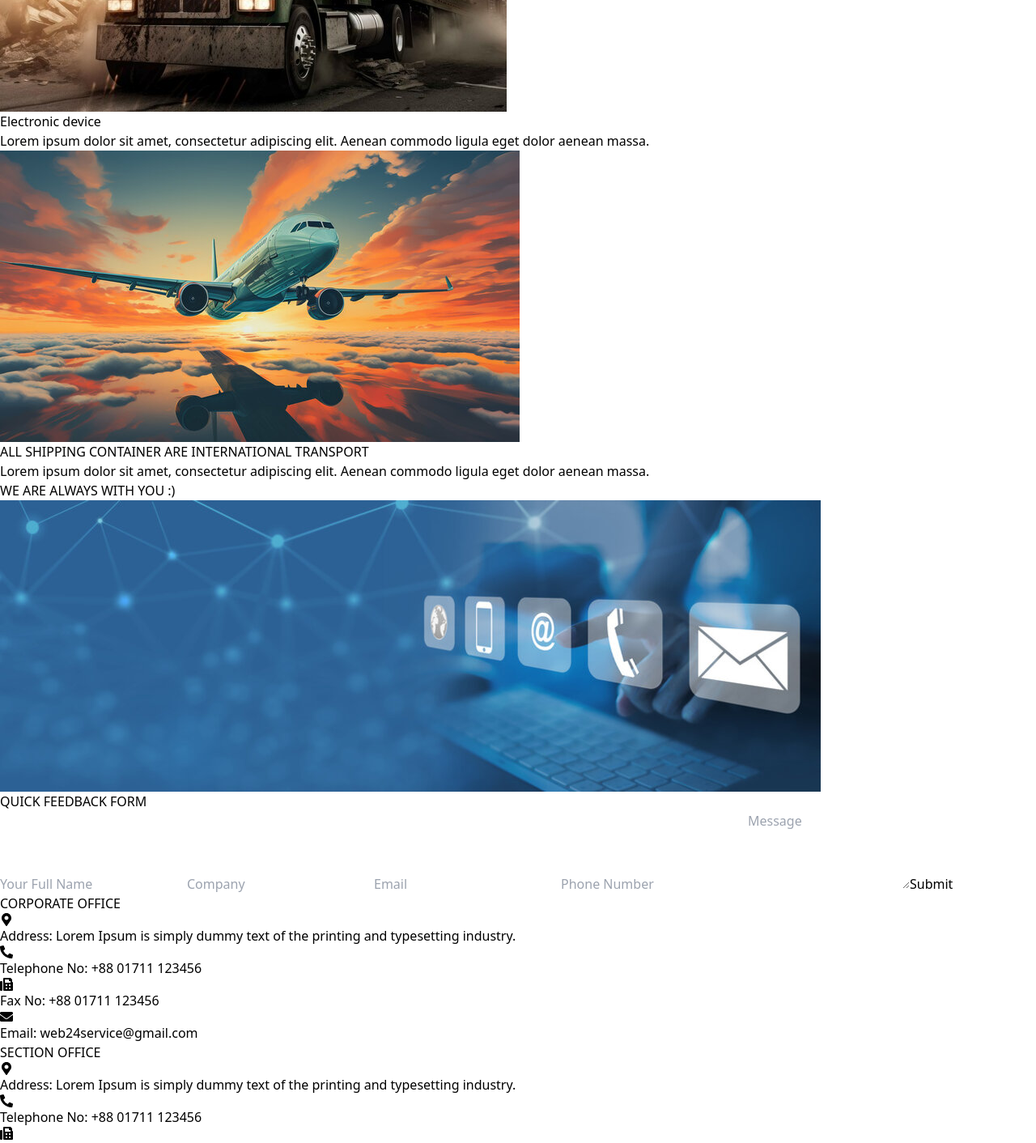
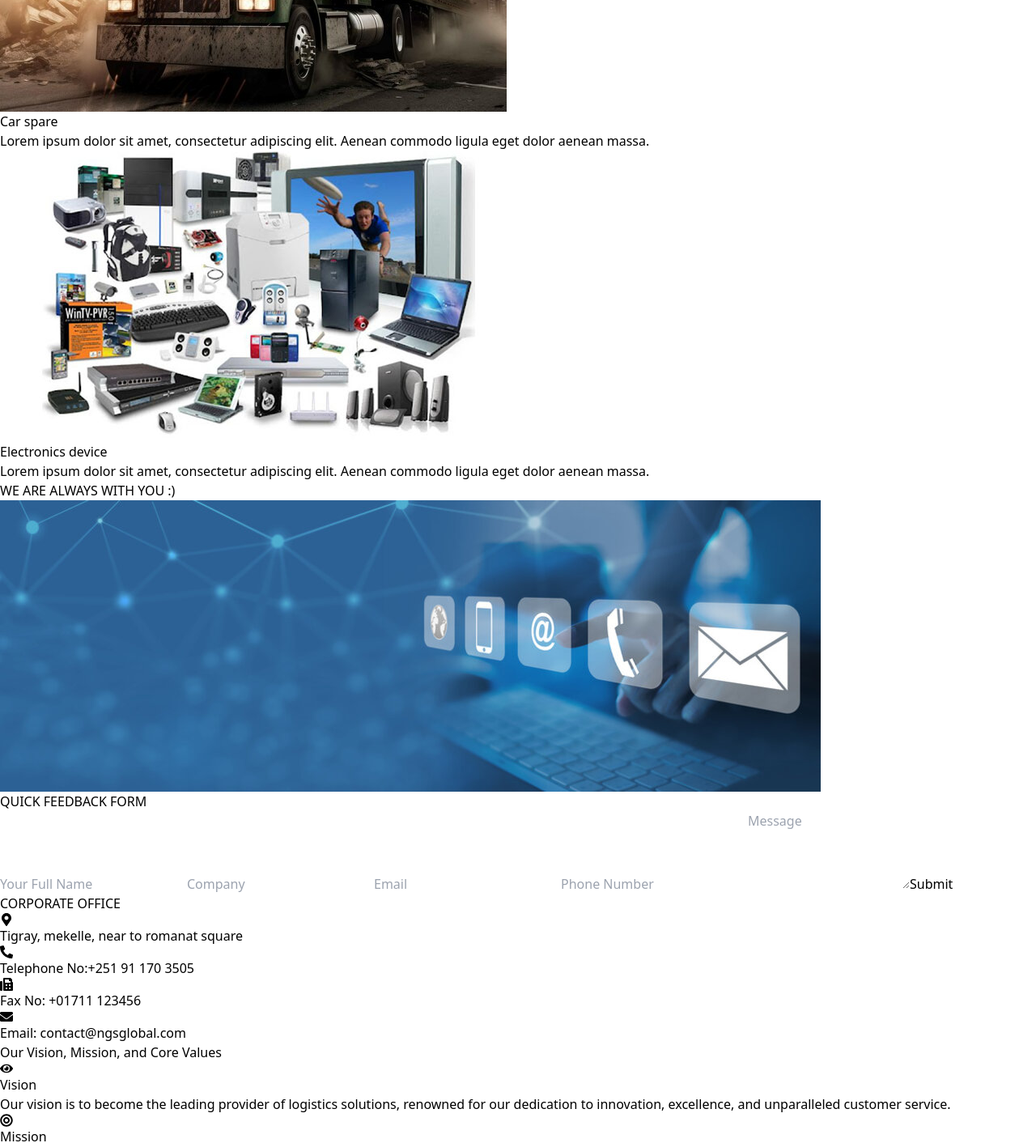
Before and after one commit to Mulubrhan1511/Ngsglobal, a React (Vite) app in the folder front/: page / in a window 1280 px wide. Shown: the part 4560-5972 px from the top of the page at 81% size. Built offline with nearby package versions, Linux system fonts and the light colour scheme.

Commit message:
change images and service texts

```diff
--- a/front/src/Components/BlogPosts/BlogPosts.jsx
+++ b/front/src/Components/BlogPosts/BlogPosts.jsx
@@ -12,13 +12,13 @@ const blogPosts = [
     link: "#"
   },
   {
-    title: "Electronic device",
+    title: "Car spare",
     description: "Lorem ipsum dolor sit amet, consectetur adipiscing elit. Aenean commodo ligula eget dolor aenean massa.",
     image: img2,
     link: "#"
   },
   {
-    title: "ALL SHIPPING CONTAINER ARE INTERNATIONAL TRANSPORT",
+    title: "Electronics device",
     description: "Lorem ipsum dolor sit amet, consectetur adipiscing elit. Aenean commodo ligula eget dolor aenean massa.",
     image: img3,
     link: "#"
--- a/front/src/Components/ContactUs/ContactUs.jsx
+++ b/front/src/Components/ContactUs/ContactUs.jsx
@@ -22,18 +22,18 @@ const ContactUs = () => {
         <div className="md:w-1/3 flex flex-col gap-4">
           <div className="bg-gray-100 p-4 rounded-md shadow-md">
             <h4 className="text-lg font-semibold mb-2">CORPORATE OFFICE</h4>
-            <p className="flex items-center mb-2"><FaMapMarkerAlt className="text-red-600 mr-2" /> Address: Lorem Ipsum is simply dummy text of the printing and typesetting industry.</p>
-            <p className="flex items-center mb-2"><FaPhoneAlt className="text-red-600 mr-2" /> Telephone No: +88 01711 123456</p>
-            <p className="flex items-center mb-2"><FaFax className="text-red-600 mr-2" /> Fax No: +88 01711 123456</p>
-            <p className="flex items-center"><FaEnvelope className="text-red-600 mr-2" /> Email: web24service@gmail.com</p>
+            <p className="flex items-center mb-2"><FaMapMarkerAlt className="text-red-600 mr-2" /> Tigray, mekelle, near to romanat square</p>
+            <p className="flex items-center mb-2"><FaPhoneAlt className="text-red-600 mr-2" /> Telephone No:+251 91 170 3505</p>
+            <p className="flex items-center mb-2"><FaFax className="text-red-600 mr-2" /> Fax No: +01711 123456</p>
+            <p className="flex items-center"><FaEnvelope className="text-red-600 mr-2" /> Email: contact@ngsglobal.com</p>
           </div>
-          <div className="bg-gray-100 p-4 rounded-md shadow-md">
+          {/* <div className="bg-gray-100 p-4 rounded-md shadow-md">
             <h4 className="text-lg font-semibold mb-2">SECTION OFFICE</h4>
             <p className="flex items-center mb-2"><FaMapMarkerAlt className="text-red-600 mr-2" /> Address: Lorem Ipsum is simply dummy text of the printing and typesetting industry.</p>
             <p className="flex items-center mb-2"><FaPhoneAlt className="text-red-600 mr-2" /> Telephone No: +88 01711 123456</p>
             <p className="flex items-center mb-2"><FaFax className="text-red-600 mr-2" /> Fax No: +88 01711 123456</p>
             <p className="flex items-center"><FaEnvelope className="text-red-600 mr-2" /> Email: web24service@gmail.com</p>
-          </div>
+          </div> */}
         </div>
       </div>
     </div>
```
Also changed, not shown: front/src/assets/BlogPosts/plane_image.jpg.
